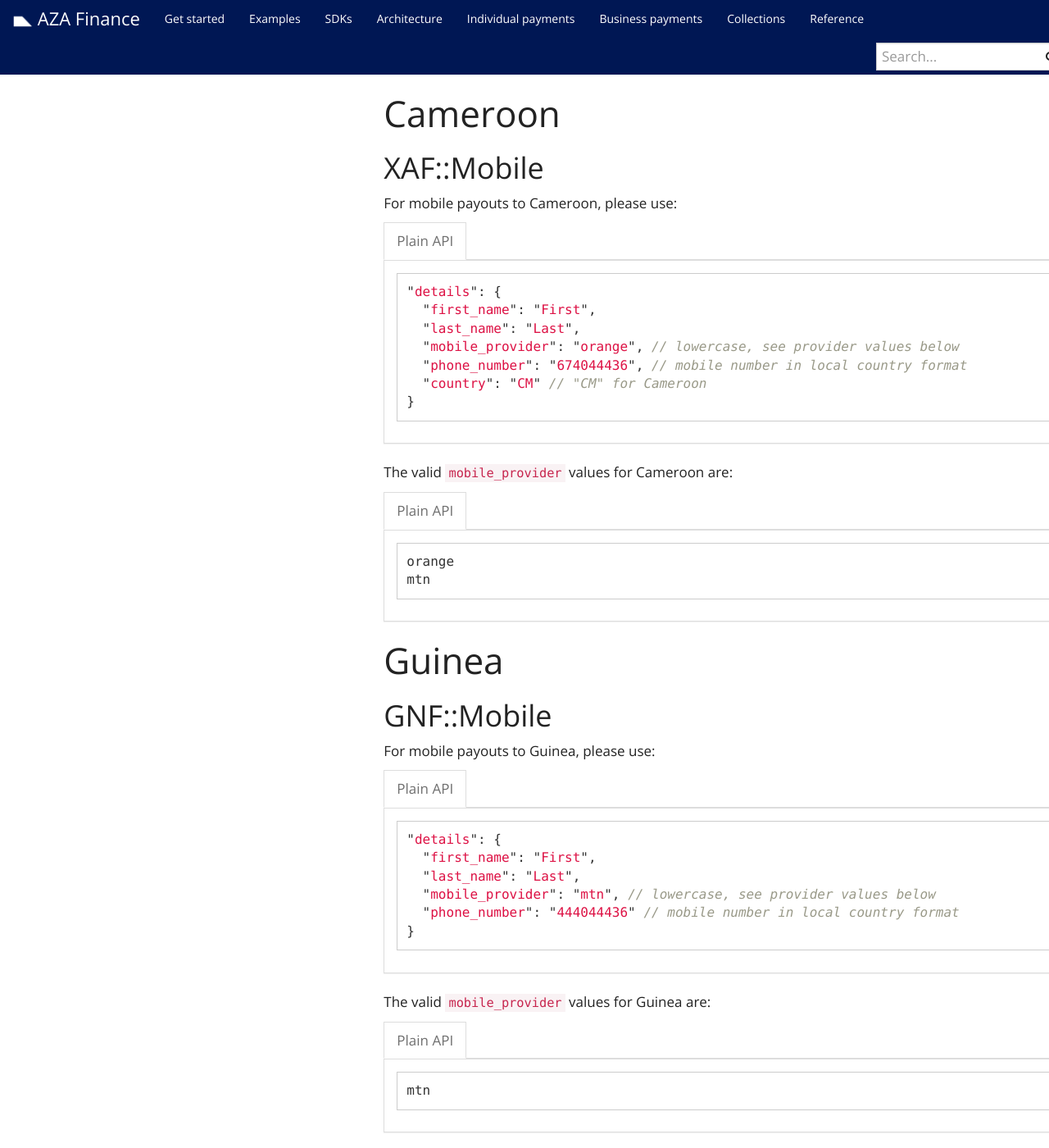
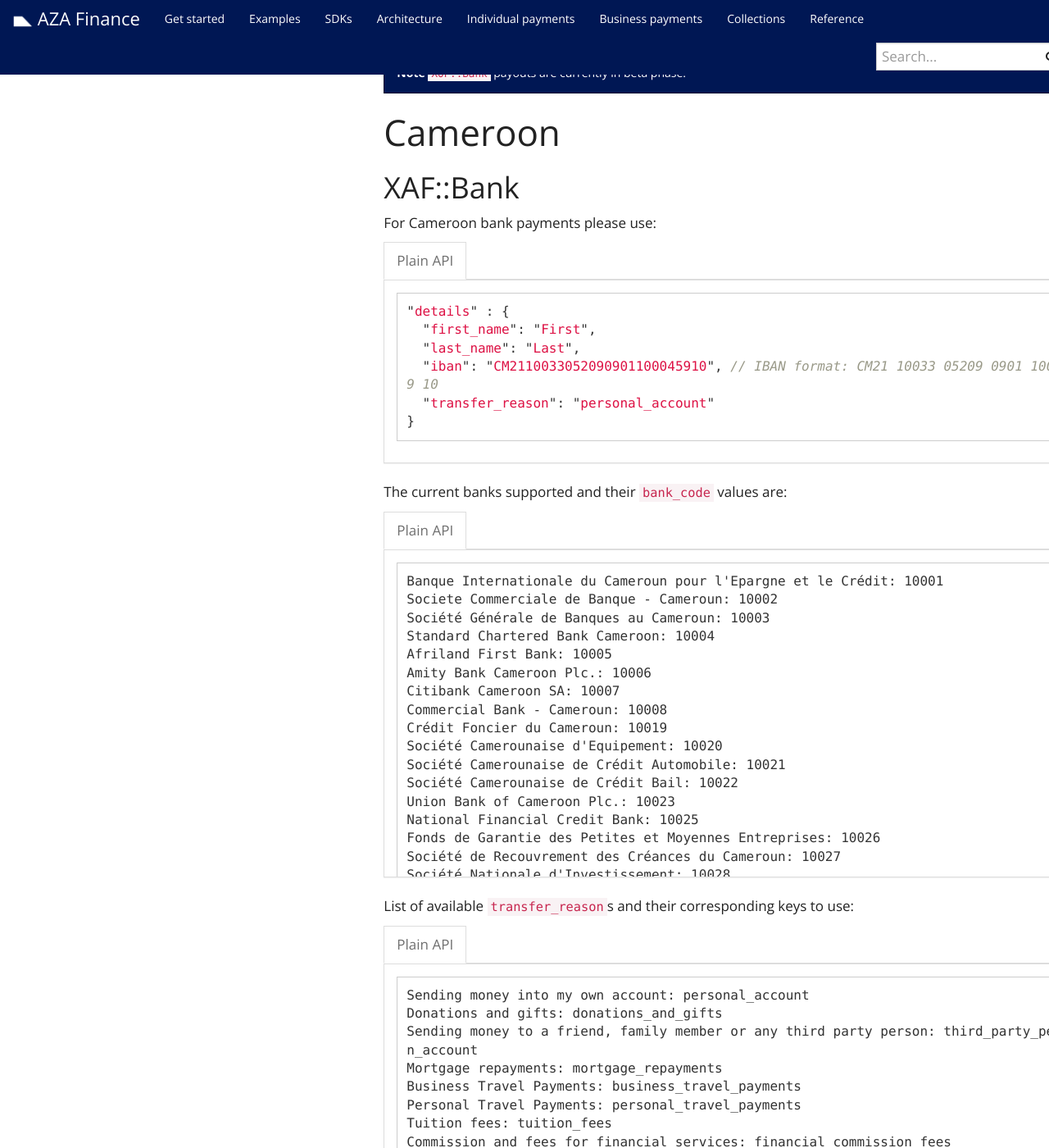
Before and after one commit to transferzero/api-documentation, a Jekyll site: the page built from _docs/individual-payments.md, in a window 1280 px wide and 1400 px high, scrolled down 15541 px. Shown: the whole window at 82% size. Built offline with Jekyll 4.4.1, drawn with Linux system fonts in a browser that asks for light colours; nearby versions of some CDN libraries; comment, search, counter and statistics services are not loaded; some of the changed text lies outside the part shown.

Commit message:
BTA-9396-add XAF::bank-payout

````diff
--- a/_docs/individual-payments.md
+++ b/_docs/individual-payments.md
@@ -469,6 +469,8 @@ mobicash
 
 # Cameroon
 
+{% include corridors/xaf-bank.md recipient_type='individual' %}
+
 ## XAF::Mobile
 
 For mobile payouts to Cameroon, please use:
--- /dev/null
+++ b/_includes/corridors/xaf-bank.md
@@ -0,0 +1,63 @@
+{% include corridors/recipient_name.md %}
+
+## XAF::Bank
+
+For Cameroon bank payments please use:
+
+{% capture data-raw %}
+```javascript
+"details" : {
+  {{ recipient_name }},
+  "iban": "CM2110033052090901100045910", // IBAN format: CM21 10033 05209 0901 1000459 10
+  "transfer_reason": "personal_account"
+}
+```
+{% endcapture %}
+
+{% include language-tabbar.html prefix="xaf-bank-details" raw=data-raw %}
+
+The current banks supported and their `bank_code` values are:
+
+{% capture data-raw %}
+```
+Banque Internationale du Cameroun pour l'Epargne et le Crédit: 10001
+Societe Commerciale de Banque - Cameroun: 10002
+Société Générale de Banques au Cameroun: 10003
+Standard Chartered Bank Cameroon: 10004
+Afriland First Bank: 10005
+Amity Bank Cameroon Plc.: 10006
+Citibank Cameroon SA: 10007
+Commercial Bank - Cameroun: 10008
+Crédit Foncier du Cameroun: 10019
+Société Camerounaise d'Equipement: 10020
+Société Camerounaise de Crédit Automobile: 10021
+Société Camerounaise de Crédit Bail: 10022
+Union Bank of Cameroon Plc.: 10023
+National Financial Credit Bank: 10025
+Fonds de Garantie des Petites et Moyennes Entreprises: 10026
+Société de Recouvrement des Créances du Cameroun: 10027
+Société Nationale d'Investissement: 10028
+Ecobank Cameroun: 10029
+PRO-PME Financement: 10030
+Africa Leasing Company: 10031
+Société Financière Africaine: 10032
+United Bank for Africa - Cameroon: 10033
+Banque Atlantique Cameroun: 10034
+BGFIBANK Cameroun SA: 10035
+Banque Camerounaise des Petites et Moyennes Entreprises: 10036
+WAFACASH CENTRAL AFRICA: 10037
+CREDIT COMMUNAUTAIRE D'AFRIQUE BANK: 10039
+BANGE BANK CAMEROUN: 10040
+Crédit du Sahel: 16010
+Fonds Provinciale de Refinancement: 16012
+Crédit pour l'Agriculture l'Industrie et le Commerce: 30004
+```
+{% endcapture %}
+
+{% include language-tabbar.html prefix="xaf-bank-options" raw=data-raw %}
+
+{% include corridors/transfer_reasons.md %}
+
+<div class="alert alert-info" markdown="1">
+**Note** `XAF::Bank` payouts are currently in beta phase.
+</div>
````
Also changed, not shown: Gemfile.lock.
